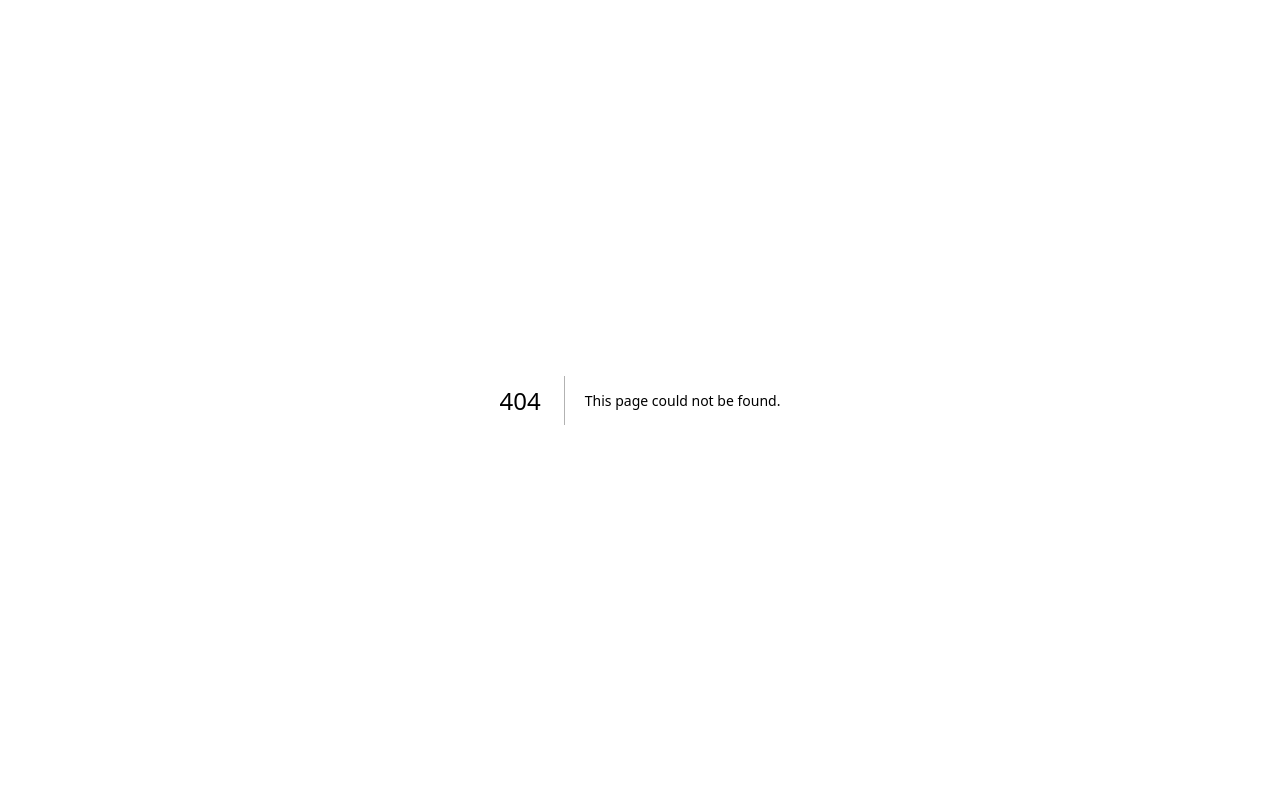
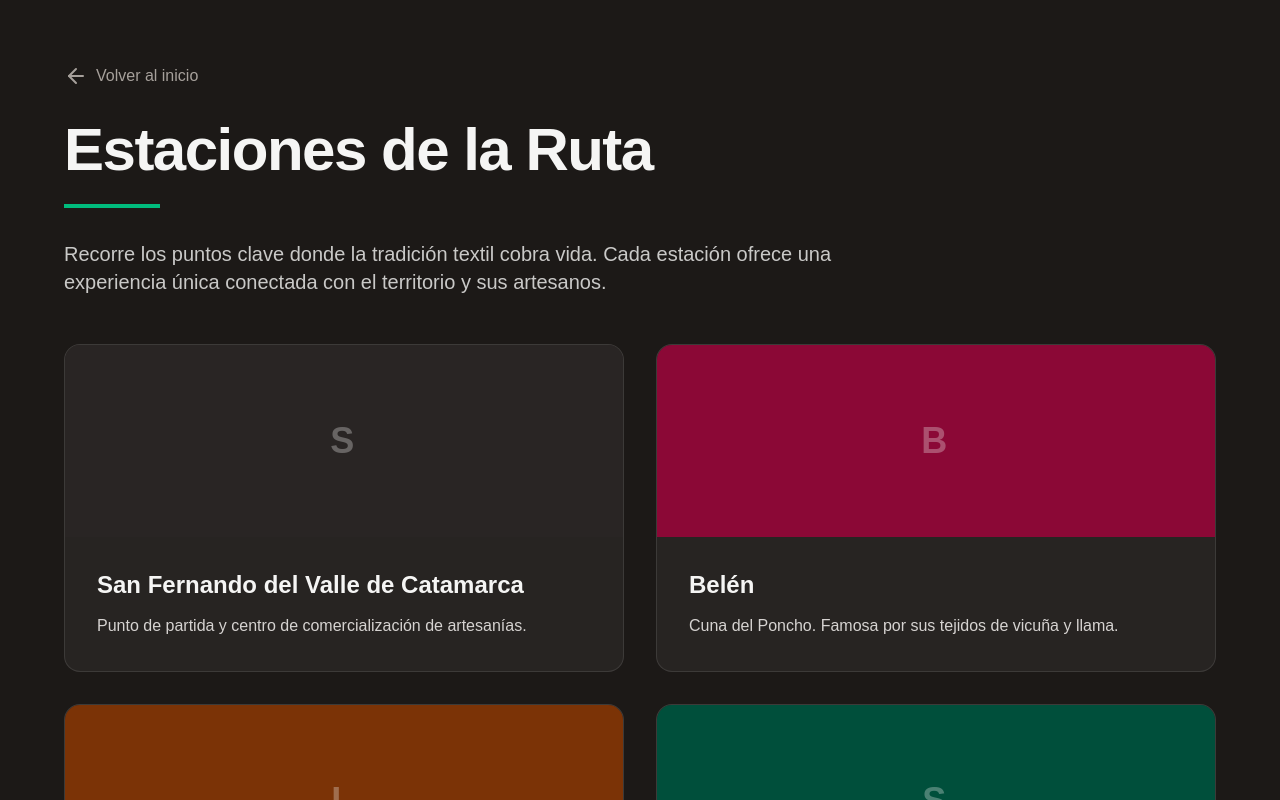
Before and after one commit to carlosacostap-unca/prototipo2-rutadeltelar, a Next.js app: page /estaciones in a window 1280 px wide. Before the commit this address had no page. Shown: the top 800 px of the page. Built offline with nearby package versions, Linux system fonts and the light colour scheme.

Commit message:
Add Estaciones section and new page /estaciones

```diff
--- a/app/components/SwipeSlider.tsx
+++ b/app/components/SwipeSlider.tsx
@@ -25,9 +25,10 @@ const sections = [
     text: "text-rose-100"
   },
   {
-    title: "Explora",
-    subtitle: "Los Tejidos",
-    description: "Colores y texturas que cuentan historias.",
+    title: "Estaciones",
+    subtitle: "Recorrido",
+    description: "Descubre los puntos clave de nuestra ruta artesanal.",
+    link: "/estaciones",
     bg: "bg-emerald-900",
     text: "text-emerald-100"
   },
--- /dev/null
+++ b/app/estaciones/page.tsx
@@ -0,0 +1,72 @@
+import Link from "next/link";
+
+const estaciones = [
+  {
+    name: "San Fernando del Valle de Catamarca",
+    description: "Punto de partida y centro de comercialización de artesanías.",
+    img: "bg-stone-800"
+  },
+  {
+    name: "Belén",
+    description: "Cuna del Poncho. Famosa por sus tejidos de vicuña y llama.",
+    img: "bg-rose-900"
+  },
+  {
+    name: "Londres",
+    description: "La segunda ciudad más antigua del país, rica en historia y tradición.",
+    img: "bg-amber-900"
+  },
+  {
+    name: "Santa María",
+    description: "Capital de los Valles Calchaquíes, con fuerte identidad precolombina.",
+    img: "bg-emerald-900"
+  },
+  {
+    name: "Antofagasta de la Sierra",
+    description: "Hogar de la vicuña en la Puna catamarqueña.",
+    img: "bg-slate-800"
+  }
+];
+
+export default function Estaciones() {
+  return (
+    <main className="min-h-screen bg-stone-900 text-stone-100 p-8 md:p-16">
+      <div className="max-w-6xl mx-auto">
+        <div className="mb-12">
+            <Link href="/" className="inline-flex items-center text-stone-400 hover:text-white transition-colors mb-8 group">
+                <svg xmlns="http://www.w3.org/2000/svg" width="24" height="24" viewBox="0 0 24 24" fill="none" stroke="currentColor" strokeWidth="2" strokeLinecap="round" strokeLinejoin="round" className="mr-2 transform group-hover:-translate-x-1 transition-transform">
+                    <line x1="19" y1="12" x2="5" y2="12"></line>
+                    <polyline points="12 19 5 12 12 5"></polyline>
+                </svg>
+                Volver al inicio
+            </Link>
+
+            <h1 className="text-4xl md:text-6xl font-bold tracking-tight mb-6">Estaciones de la Ruta</h1>
+            <div className="w-24 h-1 bg-emerald-500 mb-8"></div>
+            <p className="text-xl opacity-80 max-w-3xl mb-12">
+              Recorre los puntos clave donde la tradición textil cobra vida. Cada estación ofrece una experiencia única conectada con el territorio y sus artesanos.
+            </p>
+        </div>
+
+        <div className="grid grid-cols-1 md:grid-cols-2 gap-8">
+            {estaciones.map((estacion, index) => (
+                <div key={index} className="group relative overflow-hidden rounded-2xl border border-white/10 hover:border-white/30 transition-colors bg-white/5">
+                    <div className={`h-48 ${estacion.img} relative`}>
+                        {/* Placeholder para imagen */}
+                        <div className="absolute inset-0 flex items-center justify-center opacity-30 text-4xl font-bold uppercase tracking-widest">
+                            {estacion.name.charAt(0)}
+                        </div>
+                    </div>
+                    <div className="p-8">
+                        <h3 className="text-2xl font-bold mb-3 group-hover:text-emerald-400 transition-colors">{estacion.name}</h3>
+                        <p className="text-stone-300 leading-relaxed">
+                            {estacion.description}
+                        </p>
+                    </div>
+                </div>
+            ))}
+        </div>
+      </div>
+    </main>
+  );
+}
```
